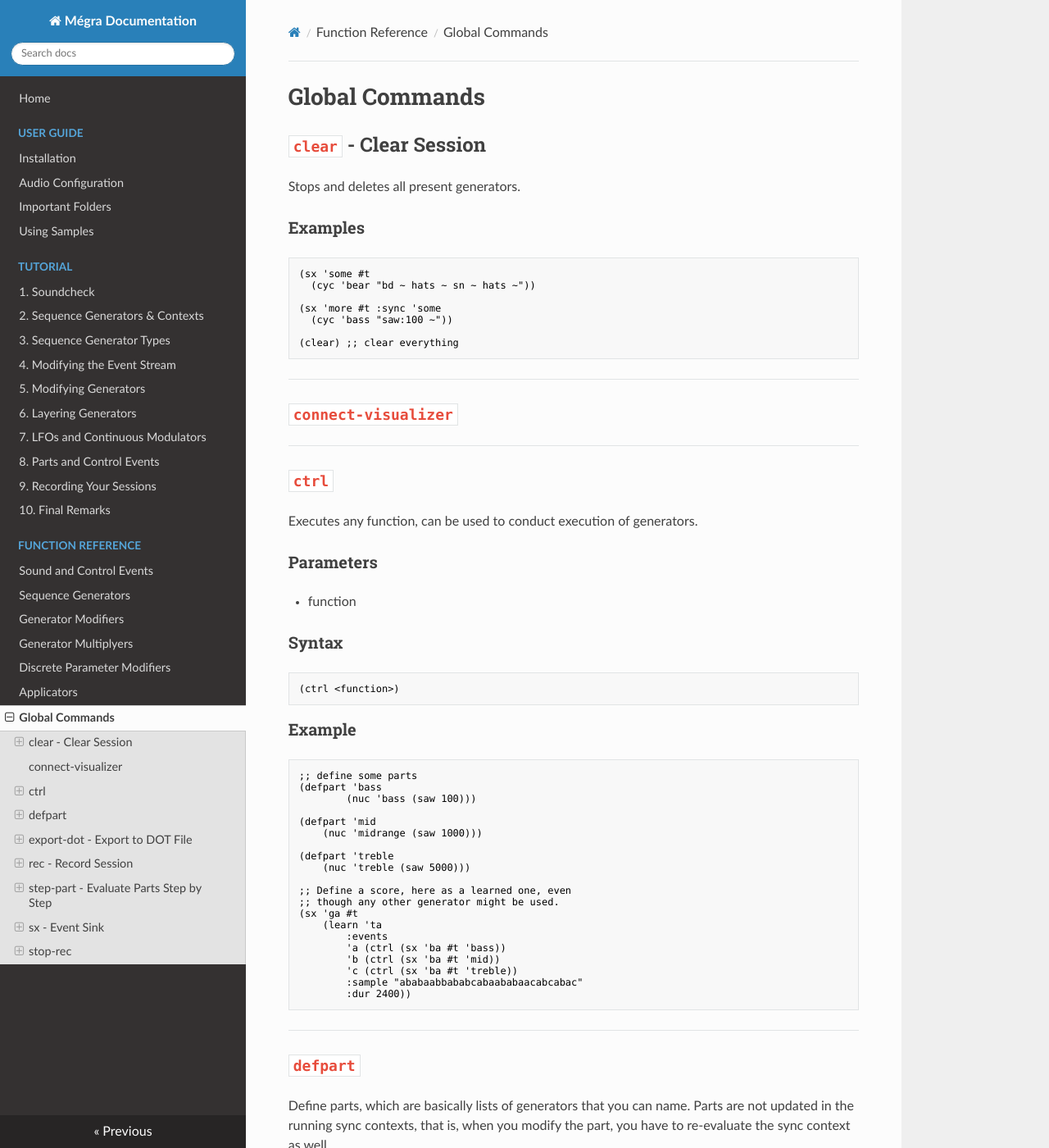
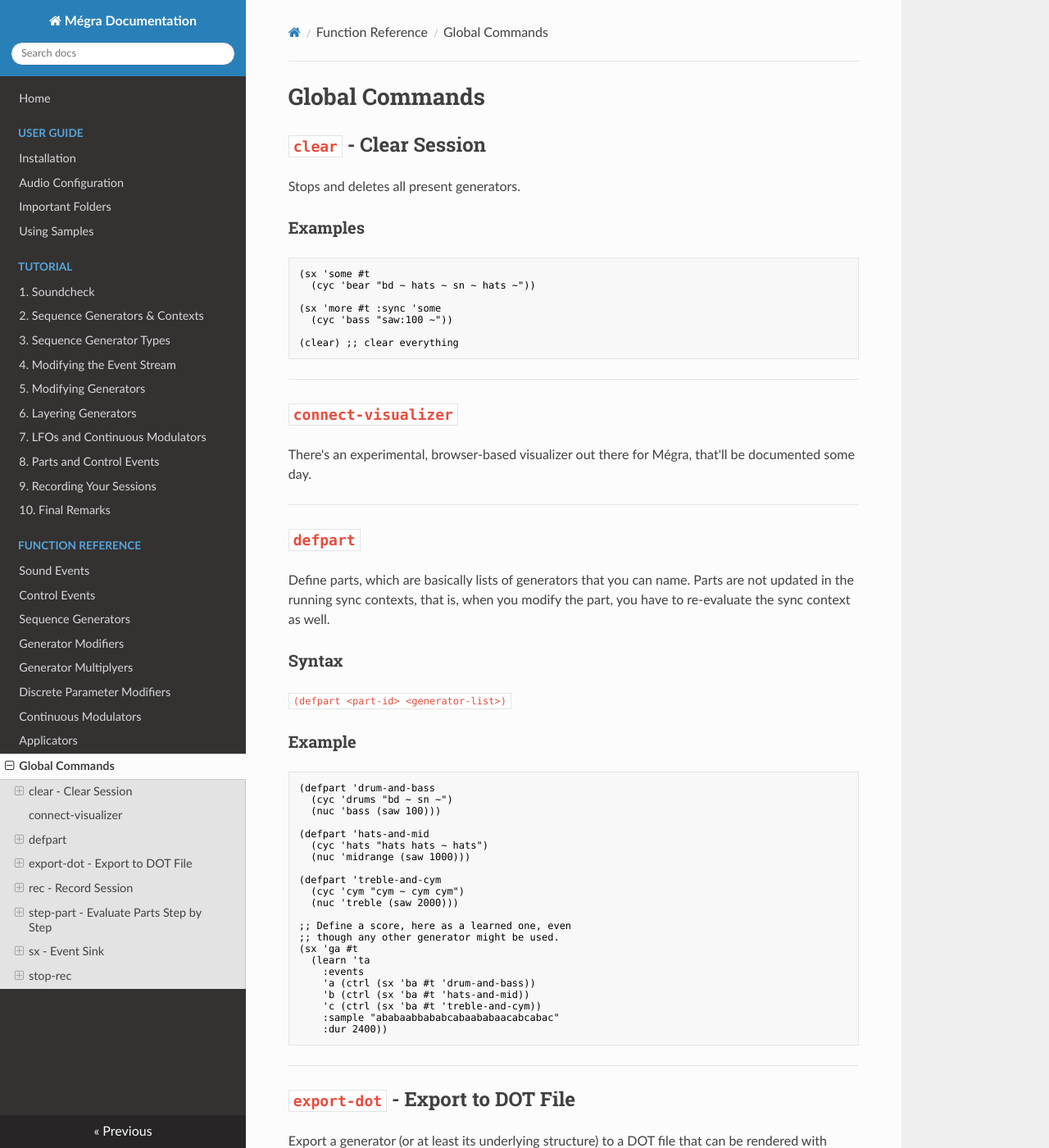
Before and after one commit to the-drunk-coder/megra-doc, an MkDocs documentation site: the page built from docs/function-reference/global-commands.md, in a window 1280 px wide and 1400 px high. Shown: the whole window at 82% size. Built offline with MkDocs 1.6.1, drawn with Linux system fonts in a browser that asks for light colours; nearby versions of some CDN libraries.

Commit message:
control events in own file, correct defaults

````diff
--- a/docs/function-reference/global-commands.md
+++ b/docs/function-reference/global-commands.md
@@ -19,47 +19,7 @@ Stops and deletes all present generators.
 
 ## `connect-visualizer`
 
----
-
-## `ctrl`
-
-Executes any function, can be used to conduct execution of generators.
-
-### Parameters
-
-* function
-
-### Syntax
-
-```lisp
-(ctrl <function>)
-```
-
-### Example
-
-```lisp
-;; define some parts
-(defpart 'bass
-		(nuc 'bass (saw 100)))
-
-(defpart 'mid
-	(nuc 'midrange (saw 1000)))
-
-(defpart 'treble
-	(nuc 'treble (saw 5000)))
-
-;; Define a score, here as a learned one, even
-;; though any other generator might be used.
-(sx 'ga #t
-	(learn 'ta
-		:events
-		'a (ctrl (sx 'ba #t 'bass))
-		'b (ctrl (sx 'ba #t 'mid))
-		'c (ctrl (sx 'ba #t 'treble))
-		:sample "ababaabbababcabaababaacabcabac"
-		:dur 2400))
-```
-
+There's an experimental, browser-based visualizer out there for Mégra, that'll be documented some day.
 
 ---
 
--- a/mkdocs.yml
+++ b/mkdocs.yml
@@ -19,11 +19,13 @@ nav:
         - '9. Recording Your Sessions' : 'tutorial/recording.md'
         - '10. Final Remarks' : 'tutorial/final-remarks.md'
     - 'Function Reference' :
-        - 'Sound and Control Events' : 'function-reference/sound-events.md'
+        - 'Sound Events' : 'function-reference/sound-events.md'
+        - 'Control Events' : 'function-reference/control-events.md'
         - 'Sequence Generators' : 'function-reference/sequence-generators.md'
         - 'Generator Modifiers' : 'function-reference/generator-modifiers.md'
         - 'Generator Multiplyers' : 'function-reference/generator-multiplyers.md'
         - 'Discrete Parameter Modifiers' : 'function-reference/discrete-parameter-modifiers.md'
+        - 'Continuous Modulators' : 'function-reference/continous-modulators.md'
         - 'Applicators' : 'function-reference/applicators.md'
         - 'Global Commands' : 'function-reference/global-commands.md'
 theme:
````
Also changed, not shown: docs/function-reference/control-events.md (added, +55 -0 lines), docs/function-reference/sound-events.md (+17 -33 lines).
